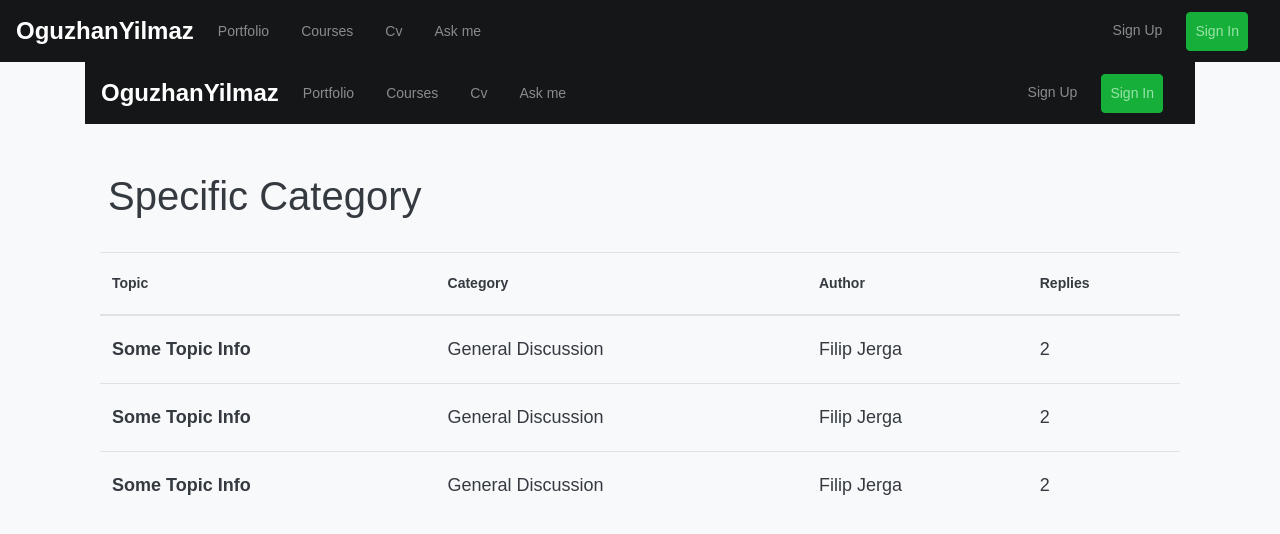
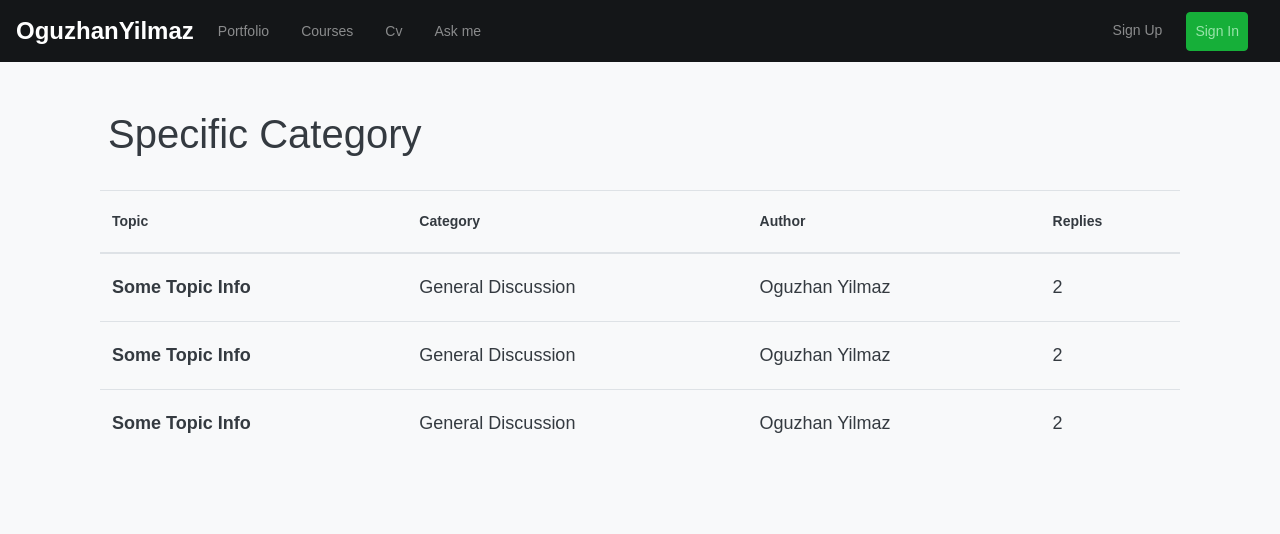
Before and after one commit to ibrahimoguzhany/oguzhan-portfolio, a Next.js app: page /forum/categories/1 in a window 1280 px wide. Shown: the top 534 px of the page. Built offline with nearby package versions, Linux system fonts and the light colour scheme.

Commit message:
Component setup improvement

```diff
--- a/pages/_app.js
+++ b/pages/_app.js
@@ -2,15 +2,17 @@ import 'bootstrap/dist/css/bootstrap.min.css'
 import '../styles/index.scss'
 
 import Navbar from '@/components/shared/Navbar'
+import Hero from '../components/shared/Hero'
 
 const MyApp = ({ Component, pageProps }) => {
     return (
-        <>
+        <div className="portfolio-app">
             <Navbar />
+            {Component.name === 'Home' && <Hero />}
             <div className='container'>
                 <Component {...pageProps} />
             </div>
-        </>
+        </div>
 
     )
 }
--- a/pages/forum/categories/[category].js
+++ b/pages/forum/categories/[category].js
@@ -3,7 +3,6 @@ import Navbar from '@/components/shared/Navbar'
 const Topics = () => {
     return (
         <>
-            <Navbar />
             <div className='container'>
                 <section className="section-title">
                     <div className="px-2">
@@ -26,19 +25,19 @@ const Topics = () => {
                             <tr>
                                 <th>Some Topic Info</th>
                                 <td className="category">General Discussion</td>
-                                <td>Filip Jerga</td>
+                                <td>Oguzhan Yilmaz</td>
                                 <td>2</td>
                             </tr>
                             <tr>
                                 <th>Some Topic Info</th>
                                 <td className="category">General Discussion</td>
-                                <td>Filip Jerga</td>
+                                <td>Oguzhan Yilmaz</td>
                                 <td>2</td>
                             </tr>
                             <tr>
                                 <th>Some Topic Info</th>
                                 <td className="category">General Discussion</td>
-                                <td>Filip Jerga</td>
+                                <td>Oguzhan Yilmaz</td>
                                 <td>2</td>
                             </tr>
                         </tbody>
--- a/pages/forum/categories/index.js
+++ b/pages/forum/categories/index.js
@@ -3,7 +3,6 @@ import Navbar from '@/components/shared/Navbar'
 const ForumCategories = () => {
     return (
         <>
-            <Navbar />
             <div className="container">
                 <section className="section-title">
                     <div className="px-2">
--- a/pages/forum/topics/[topic].js
+++ b/pages/forum/topics/[topic].js
@@ -1,9 +1,7 @@
-import Navbar from '@/components/shared/Navbar'
 
 const Posts = () => {
     return (
         <>
-            <Navbar />
             <div className='container'>
                 <section className="section-title">
                     <div className="px-2">
@@ -30,7 +28,7 @@ const Posts = () => {
                                                 <div className="topic-header">
                                                     <div className="topic-meta">
                                                         <div className="name-container">
-                                                            <span className="name">Filip Jerga</span>
+                                                            <span className="name">Oguzhan Yilmaz</span>
                                                         </div>
                                                         <div className="date-container"><span className="date">21h</span></div>
                                                     </div>
@@ -108,7 +106,7 @@ const Posts = () => {
                                                 <div className="topic-header">
                                                     <div className="topic-meta">
                                                         <div className="name-container">
-                                                            <span className="name">Filip Jerga</span>
+                                                            <span className="name">Oguzhan Yilmaz</span>
                                                         </div>
                                                         <div className="date-container"><span className="date">21h</span></div>
                                                     </div>
--- a/pages/login.js
+++ b/pages/login.js
@@ -3,7 +3,6 @@ import Navbar from '../components/shared/Navbar'
 const Login = () => {
   return (
     <>
-            <Navbar />
       <div class="container">
         <section className="section-title">
           <div className="px-2">
--- a/pages/portfolios/index.js
+++ b/pages/portfolios/index.js
@@ -3,7 +3,6 @@ import Navbar from '@/components/shared/Navbar'
 const Portfolios = () => {
     return (
         <>
-            <Navbar />
             <div class="container">
                 <section className="section-title">
                     <div className="px-2">
```
Also changed, not shown: package.json (+4 -3 lines), pages/index.js (+7 -15 lines), 1 other file (tests, documents, lock files or other folders). Lines whose indentation alone changed are shown as unchanged.
